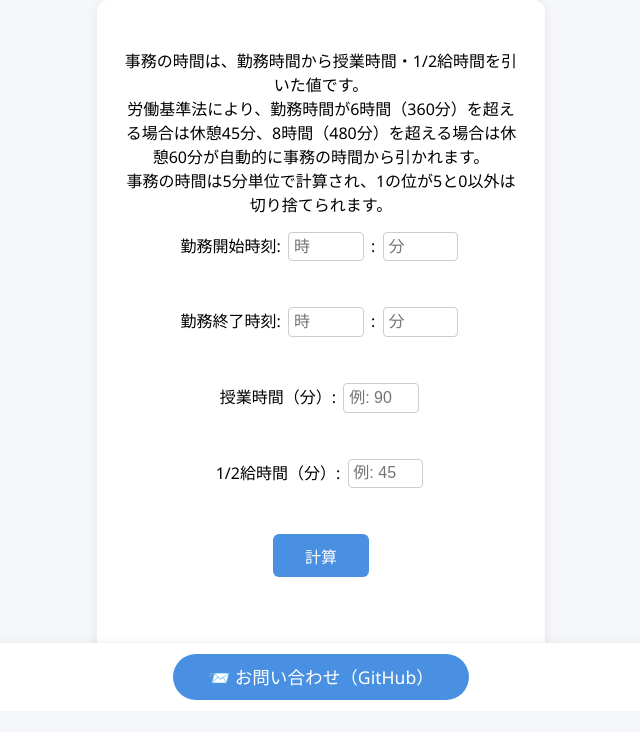
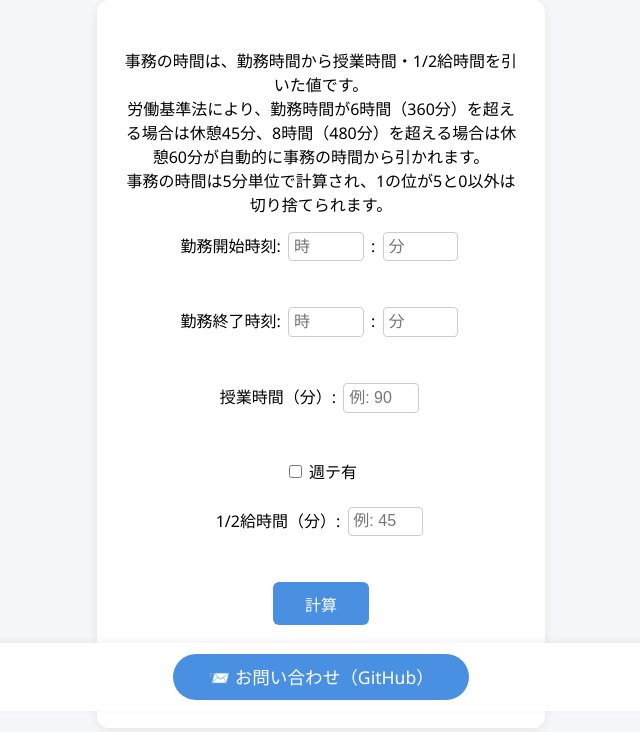
Before and after one commit to yoidea-uyu/working-time-calculator, a plain HTML site: page index.html in a window 1280 px wide. Shown: the part 89-821 px from the top of the page, without its empty margins (319-959 px from the left). Drawn offline with Linux system fonts and the light colour scheme.

Commit message:
Update index.html

```diff
--- a/index.html
+++ b/index.html
@@ -29,6 +29,9 @@
         <label>授業時間（分）:
           <input type="number" id="lessonMinutes" min="0" placeholder="例: 90" required>
         </label><br>
+        <label style="display:inline-block;margin-bottom:0.5em;">
+          <input type="checkbox" id="weeklyTest"> 週テ有
+        </label><br>
         <label>1/2給時間（分）:
           <input type="number" id="halfLessonMinutes" min="0" placeholder="例: 45" required>
         </label><br>
```
